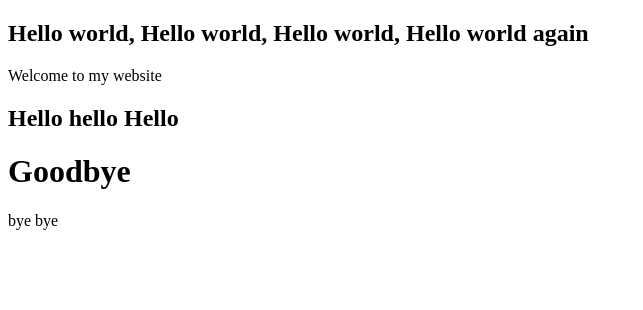
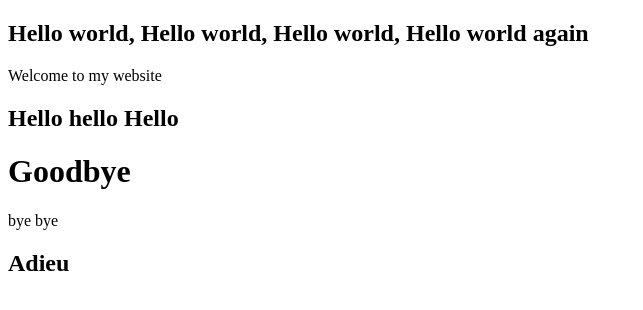
Before and after one commit to mjaniak/learning-git, a plain HTML site: page index.html in a window 1280 px wide. Shown: the whole page, without its empty margins (0-643 px from the left). Drawn offline with nearby package versions, Linux system fonts and the light colour scheme; files that its build step writes are made by us from their sources.

Commit message:
Add h2 in the footer

```diff
--- a/index.html
+++ b/index.html
@@ -20,6 +20,7 @@
 	    <footer>
             <h1>Goodbye</h1>
             <p>bye bye</p>
+            <h2>Adieu</h2>
 	    </footer>
 	  </body>
 <html>
```
